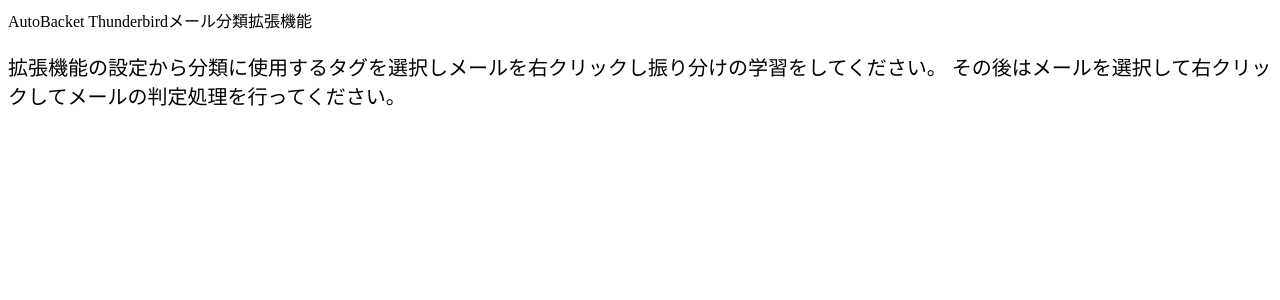
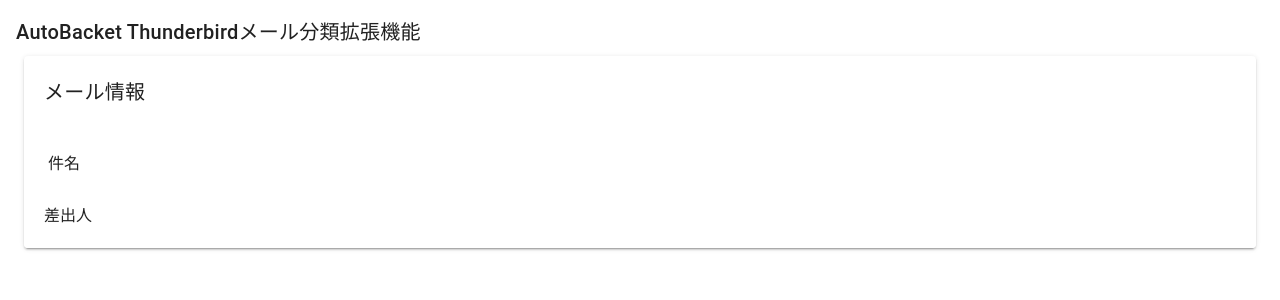
Before and after one commit to a-tak/auto-bucket, a Vue app: page / in a window 1280 px wide. Shown: the top 300 px of the page. Built offline with nearby package versions, Linux system fonts and the light colour scheme; the HTML template or start-up script is replaced by a standard one.

Commit message:
現在のメール情報表示部分作成

```diff
--- a/src/logviewer/App.vue
+++ b/src/logviewer/App.vue
@@ -1,13 +1,14 @@
 <template>
   <div>
-    <router-view></router-view>
+    <v-app>
+      <router-view></router-view>
+    </v-app>
   </div>
 </template>
 
 <script lang="ts">
-import { Component, Vue} from "vue-property-decorator"
+import { Component, Vue } from "vue-property-decorator"
 
 @Component
-export default class App extends Vue {
-}
+export default class App extends Vue {}
 </script>
--- a/src/logviewer/logviewer.ts
+++ b/src/logviewer/logviewer.ts
@@ -2,12 +2,14 @@
 import App from './App.vue'
 import store from '../store'
 import router from './router'
+import vuetify from '../plugins/vuetify'
 import 'webextension-polyfill'
 
 Vue.prototype.$browser = browser;
 
 /* eslint-disable no-new */
 new Vue({
+  vuetify,
   el: '#app',
   store,
   router,
--- a/src/logviewer/router/pages/Index.vue
+++ b/src/logviewer/router/pages/Index.vue
@@ -1,30 +1,58 @@
 <template>
-  <div>
+  <div class="d-flex flex-column ma-4">
     <span class="title">AutoBacket Thunderbirdメール分類拡張機能</span>
-    <p>拡張機能の設定から分類に使用するタグを選択しメールを右クリックし振り分けの学習をしてください。
-      その後はメールを選択して右クリックしてメールの判定処理を行ってください。
-    </p>
+    <v-card class="ma-2">
+      <v-card-title class="ma-1">メール情報</v-card-title>
+      <v-list>
+        <v-list-item class="ma-1">
+          <v-list-item-title class="ma-1">件名</v-list-item-title>
+          <v-list-item-subtitle class="ma-1">{{
+            subject
+          }}</v-list-item-subtitle>
+        </v-list-item>
+        <v-list-item>
+          <v-list-item-title class="ma-1">差出人</v-list-item-title>
+          <v-list-item-subtitle class="ma-1">{{
+            from
+          }}</v-list-item-subtitle>
+        </v-list-item>
+      </v-list>
+    </v-card>
   </div>
 </template>
 
 <script lang="ts">
-import { Component, Vue} from "vue-property-decorator"
+import { Component, Vue } from "vue-property-decorator"
 
 @Component
 export default class App extends Vue {
+  // コストラクタで非同期処理で変数初期化してもコンパイル通らないので仕方なくundefined無視
+  private subject_: string = ""
+  public get subject(): string {
+    return this.subject_
+  }
+
+  private from_ : string = ""
+  public get from() : string {
+    return this.from_
+  }
+
   private created() {
     this.getTargetMessage().then((header) => {
-      console.log("subject : " + header.subject)
+      this.subject_ = header.subject
+      this.from_ = header.author
     })
   }
 
   private async getTargetMessage(): Promise<browser.messages.MessageHeader> {
-    const header = await browser.storage.sync.get("logTarget") as undefined|{
-      logTarget: browser.messages.MessageHeader
-    }
-    if (header == undefined) throw new Error("Not save MessageHeader in storage")
+    const header = (await browser.storage.sync.get("logTarget")) as
+      | undefined
+      | {
+          logTarget: browser.messages.MessageHeader
+        }
+    if (header == undefined)
+      throw new Error("Not save MessageHeader in storage")
     return header.logTarget
-
   }
 }
 </script>
--- a/src/options/options.ts
+++ b/src/options/options.ts
@@ -1,7 +1,6 @@
 import Vue from 'vue';
 import App from './App.vue';
 import vuetify from '../plugins/vuetify'
-
 import 'webextension-polyfill'
 
 /* eslint-disable no-new */
```
